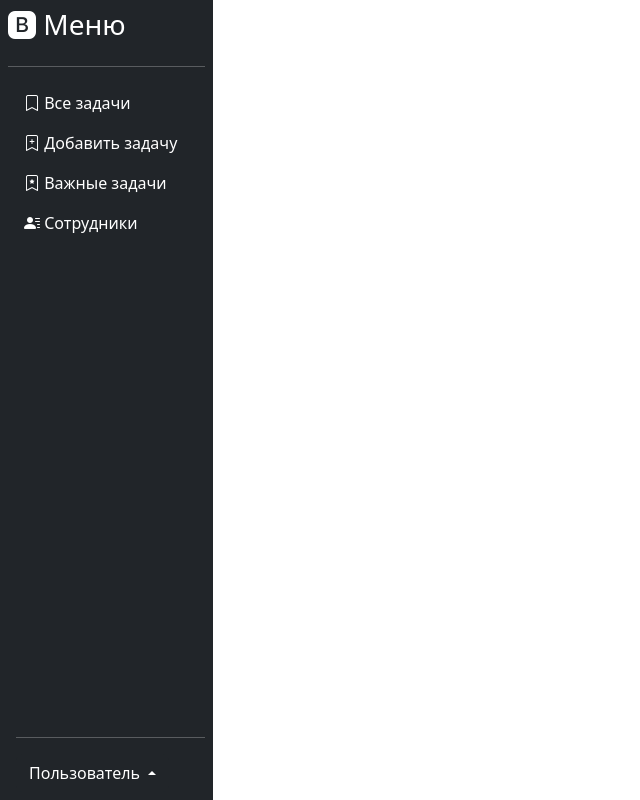
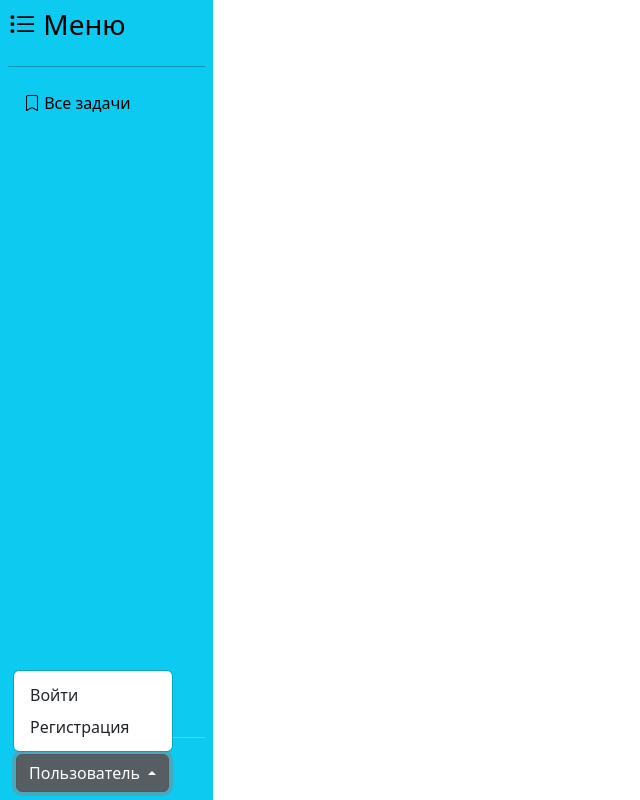
Before and after one commit to svetlana-rogova/Employee_Task_Tracker, a Django app: template task/templates/task/main.html in a window 1280 px wide, after a click on "Пользователь". Shown: the whole page, without its empty margins (0-640 px from the left). Run offline with Django 5.2, Linux system fonts and the light colour scheme; the template is opened without the code that fills it, so the values that code supplies are empty.

Commit message:
Add templates for users and Fix main.html

```diff
--- a/task/templates/task/main.html
+++ b/task/templates/task/main.html
@@ -17,41 +17,80 @@
     <div class="row min-vh-100">
 
         <!-- Меню -->
-        <div class="col-2 bg-dark text-white p-2 d-flex flex-column min-vh-100">
+        <div class="col-2 bg-info text-black p-2 d-flex flex-column min-vh-100">
             <nav class="nav flex-column">
                 <h3>
-                    <i class="bi bi-bootstrap-fill"></i>
+                    <i class="bi bi-list-task"></i>
                     Меню
                 </h3>
                 <hr>
-                <a class="nav-link text-white" href="{% url 'task:home' %}">
+                <a class="nav-link text-black" href="{% url 'task:home' %}">
                     <i class="bi bi-bookmark"></i>
                     Все задачи
                 </a>
-                <a class="nav-link text-white" href="{% url 'task:add_task' %}">
+                {% if user.is_authenticated %}
+                <a class="nav-link text-black" href="{% url 'task:add_task' %}">
                     <i class="bi bi-bookmark-plus"></i>
                     Добавить задачу
                 </a>
-                <a class="nav-link text-white" href="{% url 'task:important' %}">
+                <a class="nav-link text-black" href="{% url 'task:important' %}">
                     <i class="bi bi-bookmark-star"></i>
                     Важные задачи
                 </a>
-                <a class="nav-link text-white" href="{% url 'task:employee' %}">
+                <a class="nav-link text-black" href="{% url 'task:employee' %}">
                     <i class="bi bi-person-lines-fill"></i>
                     Сотрудники
                 </a>
+                {% endif %}
             </nav>
             <div class="text-white mt-auto ps-2">
                 <hr>
                 <div class="dropup-center dropup">
-                    <button class="btn btn-dark dropdown-toggle" type="button" data-bs-toggle="dropdown"
+                    <button class="btn btn-secondary dropdown-toggle" type="button" data-bs-toggle="dropdown"
                             aria-expanded="false">
                         Пользователь
                     </button>
+                    <ul class="dropdown-menu">
+                        {% if user.is_authenticated %}
+                            <li>
+                                <a class="dropdown-item" href="{% url 'users:profile' %}">
+                                    Личный кабинет
+                                </a>
+                            </li>
+
+                            <li>
+                                <form method="post" action="{% url 'users:logout' %}">
+                                    {% csrf_token %}
+                                    <button type="submit" class="dropdown-item">
+                                        Выйти
+                                    </button>
+                                </form>
+                            </li>
+
+                        {% else %}
+
+                            <li>
+                                <a class="dropdown-item" href="{% url 'users:login' %}">
+                                    Войти
+                                </a>
+                            </li>
+
+                            <li>
+                                <a class="dropdown-item" href="{% url 'users:register' %}">
+                                    Регистрация
+                                </a>
+                            </li>
+
+                        {% endif %}
+                    </ul>
                 </div>
             </div>
         </div>
-        {% block content %}{% endblock %}
+        <div class="col-10">
+            <div class="mx-auto mt-5" style="max-width: 900px;">
+                {% block content %}{% endblock %}
+            </div>
+        </div>
     </div>
 </div>
 </body>
```
Also changed, not shown: users/templates/users/login.html (added, +13 -0 lines), users/templates/users/profile.html (added, +13 -0 lines), users/templates/users/register.html (added, +13 -0 lines).
